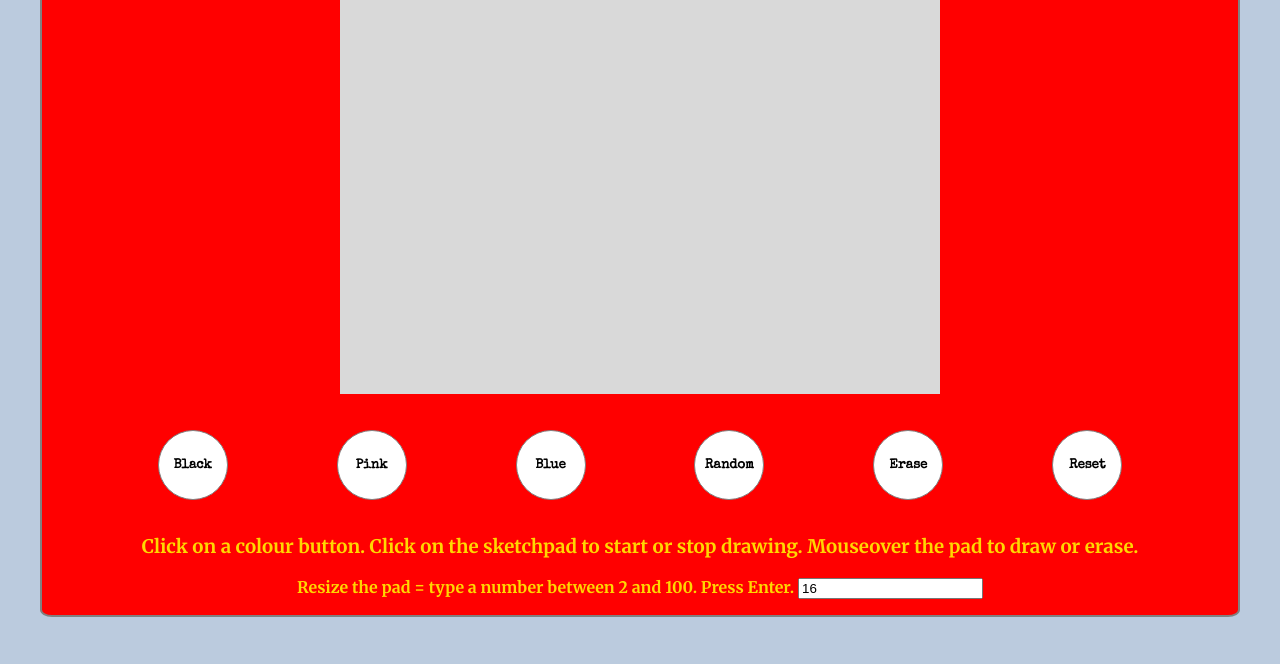
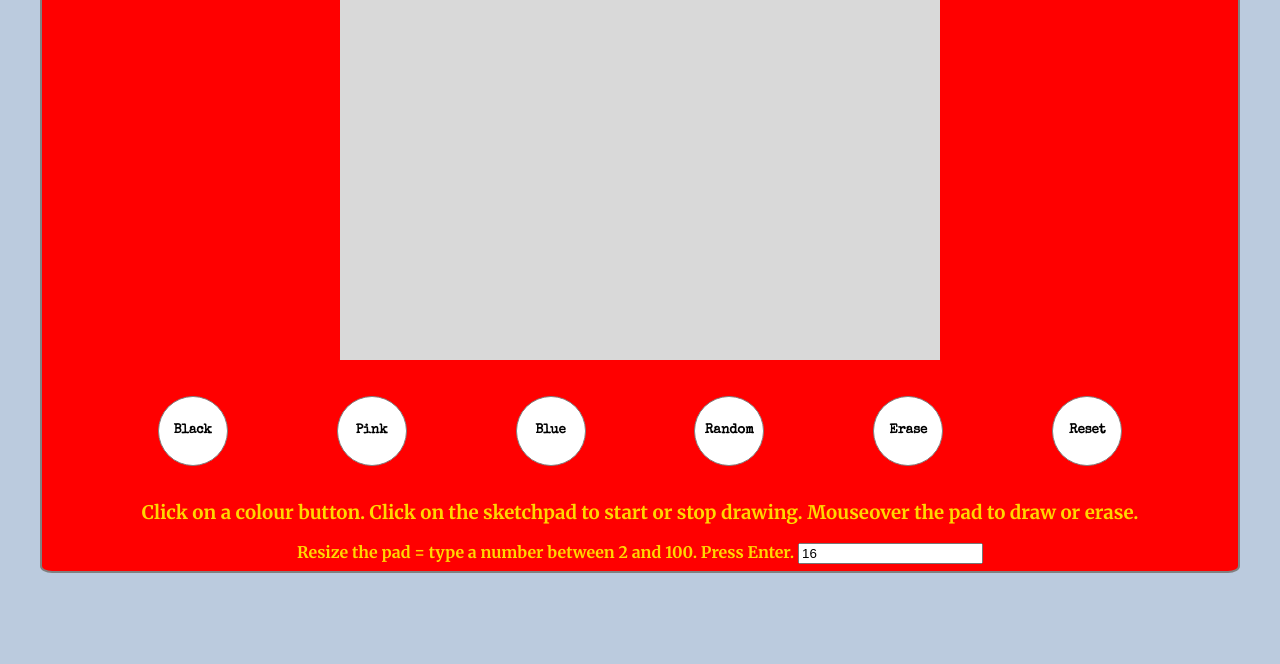
Before and after one commit to rhw-repo/etch-a-sketch-classic, a plain HTML site: page index.html in a window 1280 px wide. Shown: the part 136-800 px from the top of the page. Drawn offline with nearby package versions, Linux system fonts and the light colour scheme; a web font is replaced by a local one.

Commit message:
Resizes flex-container margin & height, adds pseudocode.txt

```diff
--- a/style.css
+++ b/style.css
@@ -19,10 +19,11 @@ h1 {
     flex-direction: column;
     justify-content: center;
     align-items: center;
+    height: 700px;
     background-color: #ff0000;
     border: 2px solid gray;
     border-radius: 1%;
-    margin: 30px 0px;
+    margin: 5px 0px;
 }
 
 .board {
```
Also changed, not shown: pseudocode.txt (added).
